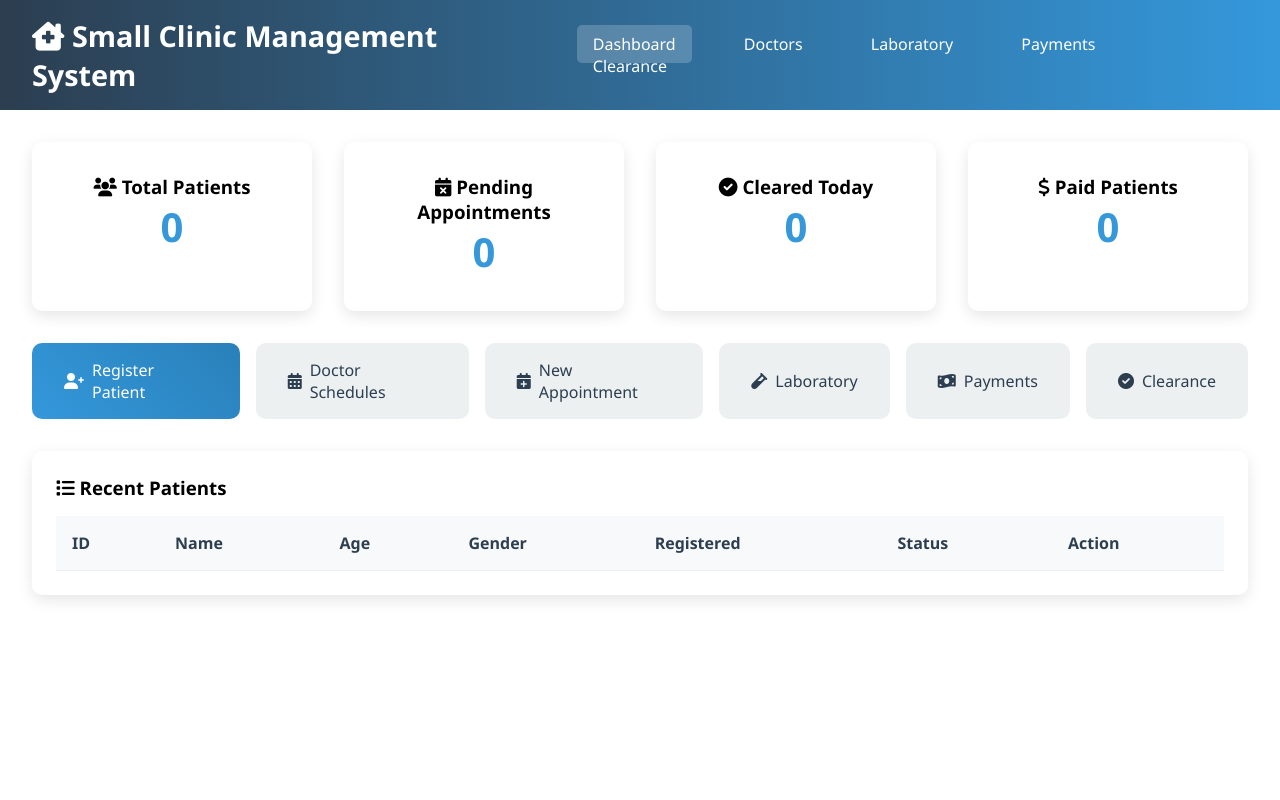
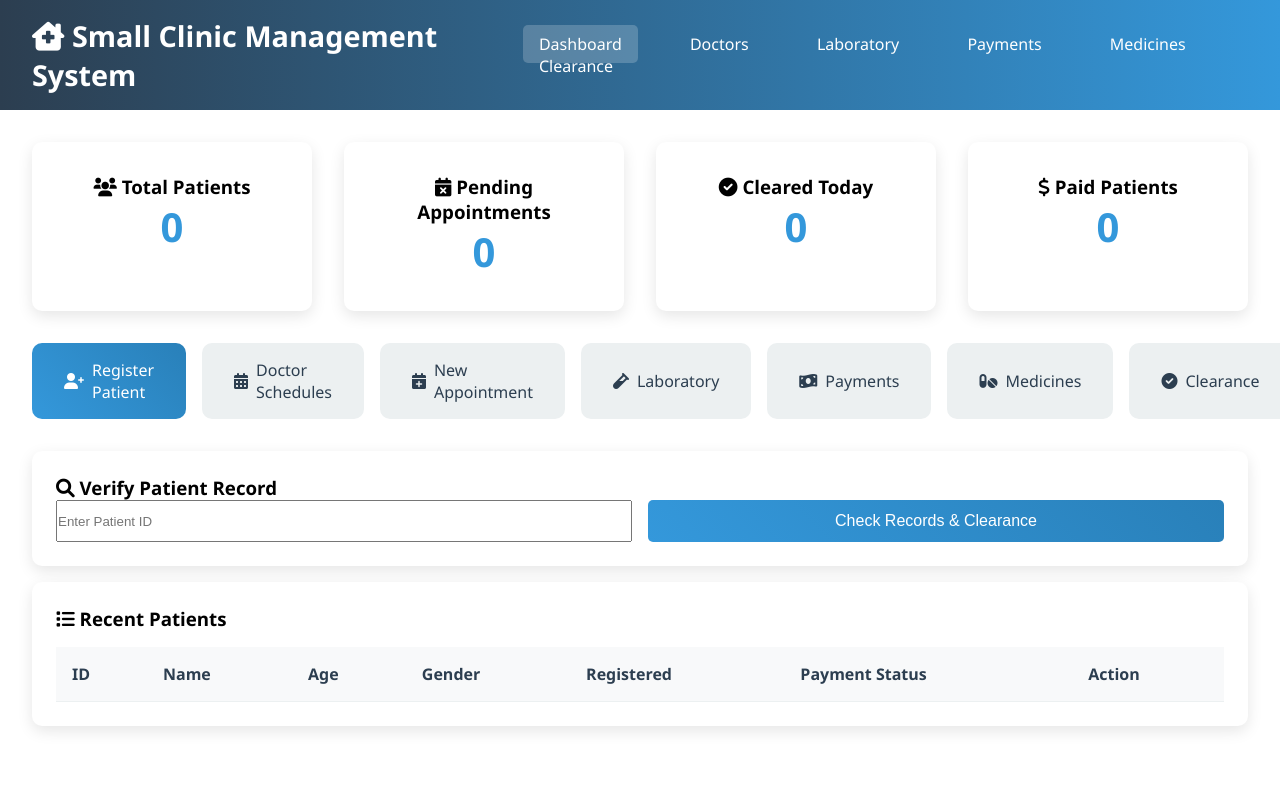
Before and after one commit to gjcshsgordevillaluigiandrei-lgtm/small-clinic-system, a PHP site: page / in a window 1280 px wide. Run offline with PHP 8.4, Linux system fonts and the light colour scheme; data comes from the database, SQL or seed files in the repository; data that the repository does not hold is empty.

Commit message:
Add files via upload

```diff
--- a/index.php
+++ b/index.php
@@ -17,21 +17,18 @@
                 <a href="doctor_schedule.php">Doctors</a>
                 <a href="laboratory.php">Laboratory</a>
                 <a href="payments.php">Payments</a>
+                <a href="medicine.php">Medicines</a>
                 <a href="clearance.php">Clearance</a>
             </nav>
         </header>
 
         <main>
-            <!-- Success/Error Messages -->
+            <!-- Alert messages -->
             <?php if (isset($_GET['success'])): ?>
-                <div class="alert success">
-                    <i class="fas fa-check-circle"></i> Operation completed successfully!
-                </div>
+                <div class="alert success"><i class="fas fa-check-circle"></i> Operation completed successfully!</div>
             <?php endif; ?>
             <?php if (isset($_GET['error'])): ?>
-                <div class="alert error">
-                    <i class="fas fa-exclamation-circle"></i> An error occurred. Please try again.
-                </div>
+                <div class="alert error"><i class="fas fa-exclamation-circle"></i> <?php echo htmlspecialchars($_GET['error']); ?></div>
             <?php endif; ?>
 
             <!-- Dashboard Stats -->
@@ -42,69 +39,46 @@
                 $cleared_patients = $pdo->query("SELECT COUNT(*) FROM payments WHERE payment_status='Paid'")->fetchColumn();
                 $today_patients = $pdo->query("SELECT COUNT(*) FROM appointments WHERE DATE(appointment_date) = CURDATE() AND status='Completed'")->fetchColumn();
                 ?>
-                <div class="stat-card">
-                    <h3><i class="fas fa-users"></i> Total Patients</h3>
-                    <span class="stat-number"><?php echo $total_patients; ?></span>
-                </div>
-                <div class="stat-card">
-                    <h3><i class="fas fa-calendar-times"></i> Pending Appointments</h3>
-                    <span class="stat-number"><?php echo $pending_appointments; ?></span>
-                </div>
-                <div class="stat-card">
-                    <h3><i class="fas fa-check-circle"></i> Cleared Today</h3>
-                    <span class="stat-number"><?php echo $today_patients; ?></span>
-                </div>
-                <div class="stat-card">
-                    <h3><i class="fas fa-dollar-sign"></i> Paid Patients</h3>
-                    <span class="stat-number"><?php echo $cleared_patients; ?></span>
-                </div>
+                <div class="stat-card"><h3><i class="fas fa-users"></i> Total Patients</h3><span class="stat-number"><?php echo $total_patients; ?></span></div>
+                <div class="stat-card"><h3><i class="fas fa-calendar-times"></i> Pending Appointments</h3><span class="stat-number"><?php echo $pending_appointments; ?></span></div>
+                <div class="stat-card"><h3><i class="fas fa-check-circle"></i> Cleared Today</h3><span class="stat-number"><?php echo $today_patients; ?></span></div>
+                <div class="stat-card"><h3><i class="fas fa-dollar-sign"></i> Paid Patients</h3><span class="stat-number"><?php echo $cleared_patients; ?></span></div>
             </div>
 
-            <!-- Quick Actions - ALL LINKS ADDED -->
+            <!-- Quick Actions -->
             <div class="quick-actions">
-                <a href="#patient-form" class="action-btn primary">
-                    <i class="fas fa-user-plus"></i> Register Patient
-                </a>
-                <a href="doctor_schedule.php" class="action-btn">
-                    <i class="fas fa-calendar-alt"></i> Doctor Schedules
-                </a>
-                <a href="#appointment-form" class="action-btn">
-                    <i class="fas fa-calendar-plus"></i> New Appointment
-                </a>
-                <a href="laboratory.php" class="action-btn">
-                    <i class="fas fa-vial"></i> Laboratory
-                </a>
-                <a href="payments.php" class="action-btn">
-                    <i class="fas fa-money-bill-wave"></i> Payments
-                </a>
-                <a href="clearance.php" class="action-btn">
-                    <i class="fas fa-check-circle"></i> Clearance
-                </a>
+                <a href="#patient-form" class="action-btn primary"><i class="fas fa-user-plus"></i> Register Patient</a>
+                <a href="doctor_schedule.php" class="action-btn"><i class="fas fa-calendar-alt"></i> Doctor Schedules</a>
+                <a href="#appointment-form" class="action-btn"><i class="fas fa-calendar-plus"></i> New Appointment</a>
+                <a href="laboratory.php" class="action-btn"><i class="fas fa-vial"></i> Laboratory</a>
+                <a href="payments.php" class="action-btn"><i class="fas fa-money-bill-wave"></i> Payments</a>
+                <a href="medicine.php" class="action-btn"><i class="fas fa-pills"></i> Medicines</a>
+                <a href="clearance.php" class="action-btn"><i class="fas fa-check-circle"></i> Clearance</a>
+            </div>
+
+            <!-- Patient Record Verification -->
+            <div class="card">
+                <h3><i class="fas fa-search"></i> Verify Patient Record</h3>
+                <form method="GET" action="clearance.php">
+                    <div class="form-row">
+                        <input type="number" name="patient_id" placeholder="Enter Patient ID" required>
+                        <button type="submit" class="btn primary">Check Records & Clearance</button>
+                    </div>
+                </form>
             </div>
 
             <!-- Recent Patients Table -->
             <div class="card">
                 <h3><i class="fas fa-list"></i> Recent Patients</h3>
                 <table class="table">
-                    <thead>
-                        <tr>
-                            <th>ID</th>
-                            <th>Name</th>
-                            <th>Age</th>
-                            <th>Gender</th>
-                            <th>Registered</th>
-                            <th>Status</th>
-                            <th>Action</th>
-                        </tr>
-                    </thead>
+                    <thead><tr><th>ID</th><th>Name</th><th>Age</th><th>Gender</th><th>Registered</th><th>Payment Status</th><th>Action</th></tr></thead>
                     <tbody>
                         <?php
                         $stmt = $pdo->query("
                             SELECT p.*, COALESCE(py.payment_status, 'No Payment') as payment_status
                             FROM patients p
                             LEFT JOIN payments py ON p.patient_id = py.patient_id
-                            ORDER BY p.date_registered DESC
-                            LIMIT 10
+                            ORDER BY p.date_registered DESC LIMIT 10
                         ");
                         while ($row = $stmt->fetch()) {
                             $statusClass = strtolower(str_replace(' ', '-', $row['payment_status']));
@@ -115,9 +89,7 @@
                                 <td>{$row['gender']}</td>
                                 <td>" . date('M j', strtotime($row['date_registered'])) . "</td>
                                 <td><span class='status {$statusClass}'>{$row['payment_status']}</span></td>
-                                <td>
-                                    <a href='clearance.php?patient_id={$row['patient_id']}' class='btn primary'>View</a>
-                                </td>
+                                <td><a href='clearance.php?patient_id={$row['patient_id']}' class='btn primary'>View</a></td>
                             </tr>";
                         }
                         ?>
@@ -133,52 +105,27 @@
             <span class="close">&times;</span>
             <h2><i class="fas fa-user-plus"></i> Patient Registration</h2>
             <form action="patient_register.php" method="POST">
-                <div class="form-group">
-                    <label>Full Name *</label>
-                    <input type="text" name="fullname" required>
+                <div class="form-group"><label>Full Name *</label><input type="text" name="fullname" required></div>
+                <div class="form-row">
+                    <div class="form-group"><label>Age *</label><input type="number" name="age" min="1" max="120" required></div>
+                    <div class="form-group"><label>Gender *</label><select name="gender" required><option value="">Select</option><option>Male</option><option>Female</option></select></div>
                 </div>
-                <div class="form-row">
-                    <div class="form-group">
-                        <label>Age *</label>
-                        <input type="number" name="age" min="1" max="120" required>
-                    </div>
-                    <div class="form-group">
-                        <label>Gender *</label>
-                        <select name="gender" required>
-                            <option value="">Select Gender</option>
-                            <option value="Male">Male</option>
-                            <option value="Female">Female</option>
-                        </select>
-                    </div>
-                </div>
-                <div class="form-group">
-                    <label>Address *</label>
-                    <textarea name="address" rows="3" required></textarea>
-                </div>
-                <div class="form-group">
-                    <label>Contact Number *</label>
-                    <input type="tel" name="contact_number" pattern="[0-9]{10,11}" required>
-                </div>
-                <button type="submit" class="btn primary">
-                    <i class="fas fa-save"></i> Register Patient
-                </button>
+                <div class="form-group"><label>Address *</label><textarea name="address" rows="3" required></textarea></div>
+                <div class="form-group"><label>Contact Number *</label><input type="tel" name="contact_number" pattern="[0-9]{10,11}" required></div>
+                <button type="submit" class="btn primary"><i class="fas fa-save"></i> Register Patient</button>
             </form>
         </div>
     </div>
 
-    <!-- Appointment Modal -->
+    <!-- Appointment Modal (fixed availability) -->
     <div id="appointment-form" class="modal">
         <div class="modal-content">
             <span class="close">&times;</span>
             <h2><i class="fas fa-calendar-plus"></i> New Appointment</h2>
             <form action="appointment_process.php" method="POST">
                 <div class="form-row">
-                    <div class="form-group">
-                        <label>Patient ID *</label>
-                        <input type="number" name="patient_id" required>
-                    </div>
-                    <div class="form-group">
-                        <label>Doctor *</label>
+                    <div class="form-group"><label>Patient ID *</label><input type="number" name="patient_id" required></div>
+                    <div class="form-group"><label>Doctor *</label>
                         <select name="doctor_id" id="doctor_select" required onchange="checkAvailability()">
                             <option value="">Select Doctor</option>
                             <?php
@@ -191,26 +138,14 @@
                     </div>
                 </div>
                 <div class="form-row">
-                    <div class="form-group">
-                        <label>Date *</label>
-                        <input type="date" name="appointment_date" id="appointment_date" required onchange="checkAvailability()">
-                    </div>
-                    <div class="form-group">
-                        <label>Time *</label>
-                        <input type="time" name="appointment_time" required>
-                    </div>
+                    <div class="form-group"><label>Date *</label><input type="date" name="appointment_date" id="appointment_date" required onchange="checkAvailability()"></div>
+                    <div class="form-group"><label>Time *</label><input type="time" name="appointment_time" required></div>
                 </div>
-                <div class="form-group">
-                    <label>Laboratory Required?</label>
-                    <select name="laboratory_required">
-                        <option value="">No</option>
-                        <option value="Yes">Yes</option>
-                    </select>
+                <div class="form-group"><label>Laboratory Required?</label>
+                    <select name="laboratory_required"><option value="">No</option><option value="Yes">Yes</option></select>
                 </div>
-                <div id="availability-status"></div>
-                <button type="submit" class="btn primary" id="book-btn" disabled>
-                    <i class="fas fa-calendar-check"></i> Book Appointment
-                </button>
+                <div id="availability-status" style="margin: 10px 0; font-weight: bold;"></div>
+                <button type="submit" class="btn primary" id="book-btn" disabled><i class="fas fa-calendar-check"></i> Book Appointment</button>
             </form>
         </div>
     </div>
```
